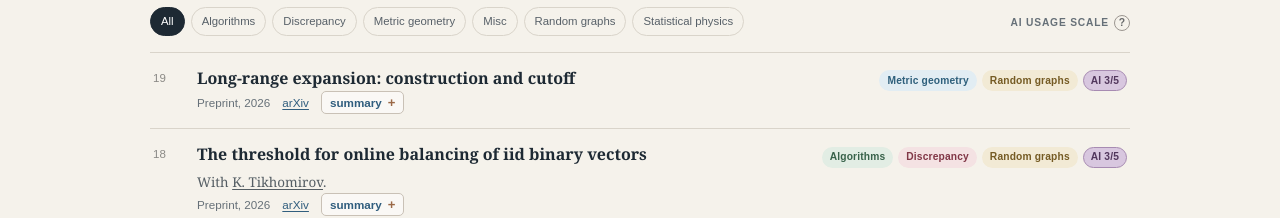
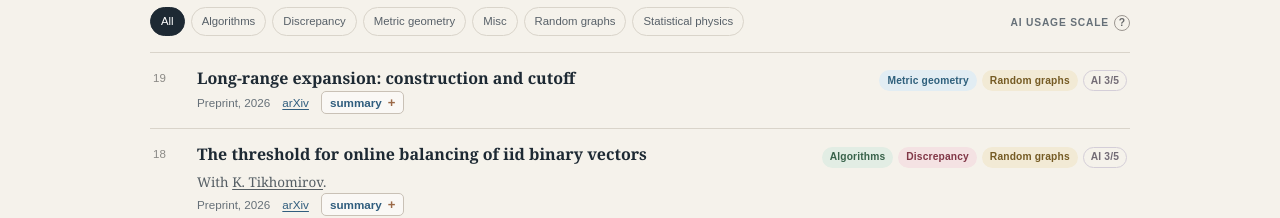
Before and after one commit to dylanaltschuler/dylanaltschuler.github.io, a React (Vite) app: page / in a window 1280 px wide. Shown: the part 720-938 px from the top of the page. Built offline with nearby package versions, Linux system fonts and the light colour scheme.

Commit message:
Hide zero-value AI tags

```diff
--- a/src/App.tsx
+++ b/src/App.tsx
@@ -599,12 +599,14 @@ export default function Home() {
                           {tag}
                         </button>
                         ))}
-                      <span
-                        className={`tag ai-tag ai-${paper.ai}`}
-                        aria-label={`AI contribution ${paper.ai} out of 5`}
-                      >
-                        AI {paper.ai}/5
-                      </span>
+                      {paper.ai > 0 && (
+                        <span
+                          className="tag ai-tag"
+                          aria-label={`AI contribution ${paper.ai} out of 5`}
+                        >
+                          AI {paper.ai}/5
+                        </span>
+                      )}
                     </div>
                   </div>
                   <AuthorLine paper={paper} />
```
